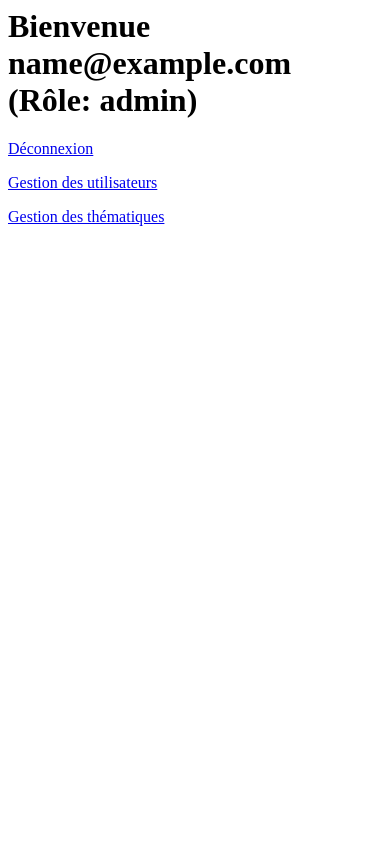
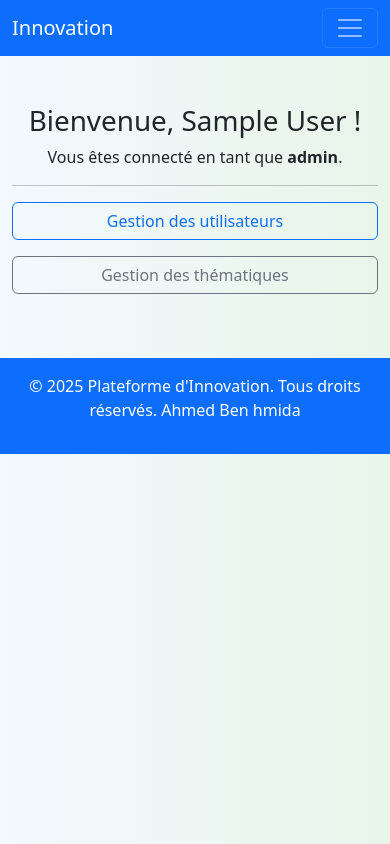
Before and after one commit to AhmedBnHmida/projet-innovation, a PHP site: page /index.php?page=dashboard in a window 390 px wide. Run offline with PHP 8.4, Linux system fonts and the light colour scheme; the visitor is signed in with stand-in values (Sample User, id 1); a stand-in replaces the project's code that opens the database connection.

Commit message:
Implement authentication system with login, registration, session management, role-based navigation, and core pages (landing, login, register, dashboard)

```diff
--- a/View/FrontOffice/dashboard.php
+++ b/View/FrontOffice/dashboard.php
@@ -9,16 +9,50 @@ if (!isset($_SESSION['user'])) {
 $user = $_SESSION['user'];
 ?>
 
-<h1>Bienvenue <?= htmlspecialchars($user['email']) ?> (Rôle: <?= htmlspecialchars($user['role']) ?>)</h1>
-<a href="index.php?page=logout">Déconnexion</a>
+<?php include __DIR__ . '/../components/header.php'; ?>
+
+<div class="text-center">
+    <h1>Bienvenue, <?= htmlspecialchars($user['name']) ?> !</h1>
+
+    <?php if ($user['role'] === ''): ?>
+        <p style="color: red;">Wait for the admin to assign you a role.</p>
+    <?php else: ?>
+        <p>Vous êtes connecté en tant que <strong><?= htmlspecialchars($user['role']) ?></strong>.</p>
+    <?php endif; ?>
+
+</div>
+
+<hr>
 
 <?php if ($user['role'] === 'admin'): ?>
-    <p><a href="index.php?page=admin_users">Gestion des utilisateurs</a></p>
-    <p><a href="index.php?page=admin_themes">Gestion des thématiques</a></p>
-<?php elseif ($user['role'] === 'salarié'): ?>
-    <p><a href="index.php?page=submit_idea">Proposer une idée</a></p>
-    <p><a href="index.php?page=my_feedback">Voir mes retours</a></p>
-<?php elseif ($user['role'] === 'évaluateur'): ?>
-    <p><a href="index.php?page=rate_ideas">Évaluer les idées</a></p>
-    <p><a href="index.php?page=top_ideas">Meilleures idées</a></p>
+    <div class="row">
+        <div class="col-md-6 mb-3">
+            <a href="index.php?page=admin_users" class="btn btn-outline-primary w-100">Gestion des utilisateurs</a>
+        </div>
+        <div class="col-md-6 mb-3">
+            <a href="index.php?page=admin_themes" class="btn btn-outline-secondary w-100">Gestion des thématiques</a>
+        </div>
+    </div>
+
+<?php elseif ($user['role'] === 'employee'): ?>
+    <div class="row">
+        <div class="col-md-6 mb-3">
+            <a href="index.php?page=submit_idea" class="btn btn-outline-success w-100">Proposer une idée</a>
+        </div>
+        <div class="col-md-6 mb-3">
+            <a href="index.php?page=my_feedback" class="btn btn-outline-info w-100">Voir mes retours</a>
+        </div>
+    </div>
+
+<?php elseif ($user['role'] === 'evaluator'): ?>
+    <div class="row">
+        <div class="col-md-6 mb-3">
+            <a href="index.php?page=rate_ideas" class="btn btn-outline-warning w-100">Évaluer les idées</a>
+        </div>
+        <div class="col-md-6 mb-3">
+            <a href="index.php?page=top_ideas" class="btn btn-outline-dark w-100">Meilleures idées</a>
+        </div>
+    </div>
 <?php endif; ?>
+
+<?php include __DIR__ . '/../components/footer.php'; ?>
--- /dev/null
+++ b/View/components/footer.php
@@ -0,0 +1,9 @@
+<!-- View/components/footer.php -->
+</div> <!-- End container -->
+
+<footer class="bg-primary text-white text-center py-3 mt-5">
+    <p>&copy; <?= date('Y') ?> Plateforme d'Innovation. Tous droits réservés. Ahmed Ben hmida</p>
+</footer>
+
+</body>
+</html>
--- /dev/null
+++ b/View/components/header.php
@@ -0,0 +1,52 @@
+<?php if (session_status() === PHP_SESSION_NONE) session_start(); ?>
+
+<!DOCTYPE html>
+<html lang="fr">
+<head>
+    <meta charset="UTF-8">
+    <title>Plateforme Innovation</title>
+    <link href="https://cdn.jsdelivr.net/npm/bootstrap@5.3.3/dist/css/bootstrap.min.css" rel="stylesheet">
+    <style>
+        body {
+            background: linear-gradient(to right, #f3f9ff, #e8f5e9);
+        }
+    </style>
+</head>
+<body class="bg-light">
+
+<nav class="navbar navbar-expand-lg navbar-dark bg-primary">
+    <div class="container">
+        <a class="navbar-brand" href="index.php?page=landing">Innovation</a>
+        <button class="navbar-toggler" type="button" data-bs-toggle="collapse" data-bs-target="#navContent">
+            <span class="navbar-toggler-icon"></span>
+        </button>
+
+        <div class="collapse navbar-collapse" id="navContent">
+            <ul class="navbar-nav ms-auto">
+                <?php if (isset($_SESSION['user'])): ?>
+                    <li class="nav-item"><a class="nav-link" href="index.php?page=dashboard">Dashboard</a></li>
+
+                    <?php if ($_SESSION['user']['role'] === 'admin'): ?>
+                        <li class="nav-item"><a class="nav-link" href="index.php?page=admin_users">Utilisateurs</a></li>
+                        <li class="nav-item"><a class="nav-link" href="index.php?page=admin_themes">Thématiques</a></li>
+
+                    <?php elseif ($_SESSION['user']['role'] === 'employee'): ?>
+                        <li class="nav-item"><a class="nav-link" href="index.php?page=submit_idea">Proposer une idée</a></li>
+                        <li class="nav-item"><a class="nav-link" href="index.php?page=my_feedback">Mes retours</a></li>
+
+                    <?php elseif ($_SESSION['user']['role'] === 'evaluator'): ?>
+                        <li class="nav-item"><a class="nav-link" href="index.php?page=rate_ideas">Évaluer</a></li>
+                        <li class="nav-item"><a class="nav-link" href="index.php?page=top_ideas">Top idées</a></li>
+                    <?php endif; ?>
+
+                    <li class="nav-item"><a class="nav-link" href="index.php?page=logout">Déconnexion</a></li>
+                <?php else: ?>
+                    <li class="nav-item"><a class="nav-link" href="index.php?page=login">Connexion</a></li>
+                    <li class="nav-item"><a class="nav-link" href="index.php?page=register">Créer un compte</a></li>
+                <?php endif; ?>
+            </ul>
+        </div>
+    </div>
+</nav>
+
+<div class="container mt-5">
--- a/index.php
+++ b/index.php
@@ -2,9 +2,12 @@
 
 
 // Simple router to load pages
-$page = $_GET['page'] ?? 'login';
+$page = $_GET['page'] ?? 'landing';
 
 switch ($page) {
+    case 'landing':
+        include __DIR__ . '/View/FrontOffice/landing.php';
+        break;
     case 'login':
         require_once 'Controller/AuthController.php';
         $auth = new AuthController();
```
Also changed, not shown: Controller/AuthController.php (+6 -5 lines), Model/User.php (+4 -3 lines), View/FrontOffice/landing.php (added, +8 -0 lines), View/FrontOffice/login.php (+29 -15 lines), View/FrontOffice/register.php (+34 -22 lines).
